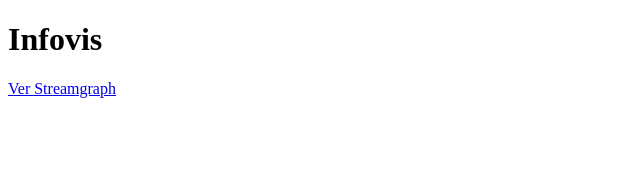
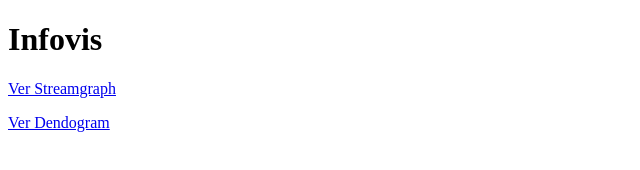
Before and after one commit to facufl23/infovis, a plain HTML site: page rawgraph/index.html in a window 1280 px wide. Shown: the whole page, without its empty margins (0-640 px from the left). Drawn offline with Linux system fonts and the light colour scheme.

Commit message:
Update index.html

```diff
--- a/rawgraph/index.html
+++ b/rawgraph/index.html
@@ -7,5 +7,6 @@
 <body>
   <h1>Infovis</h1>
   <p><a href="./streamgraph.svg">Ver Streamgraph</a></p>
+  <p><a href="./dendogram.svg">Ver Dendogram</a></p>
 </body>
 </html>
```
